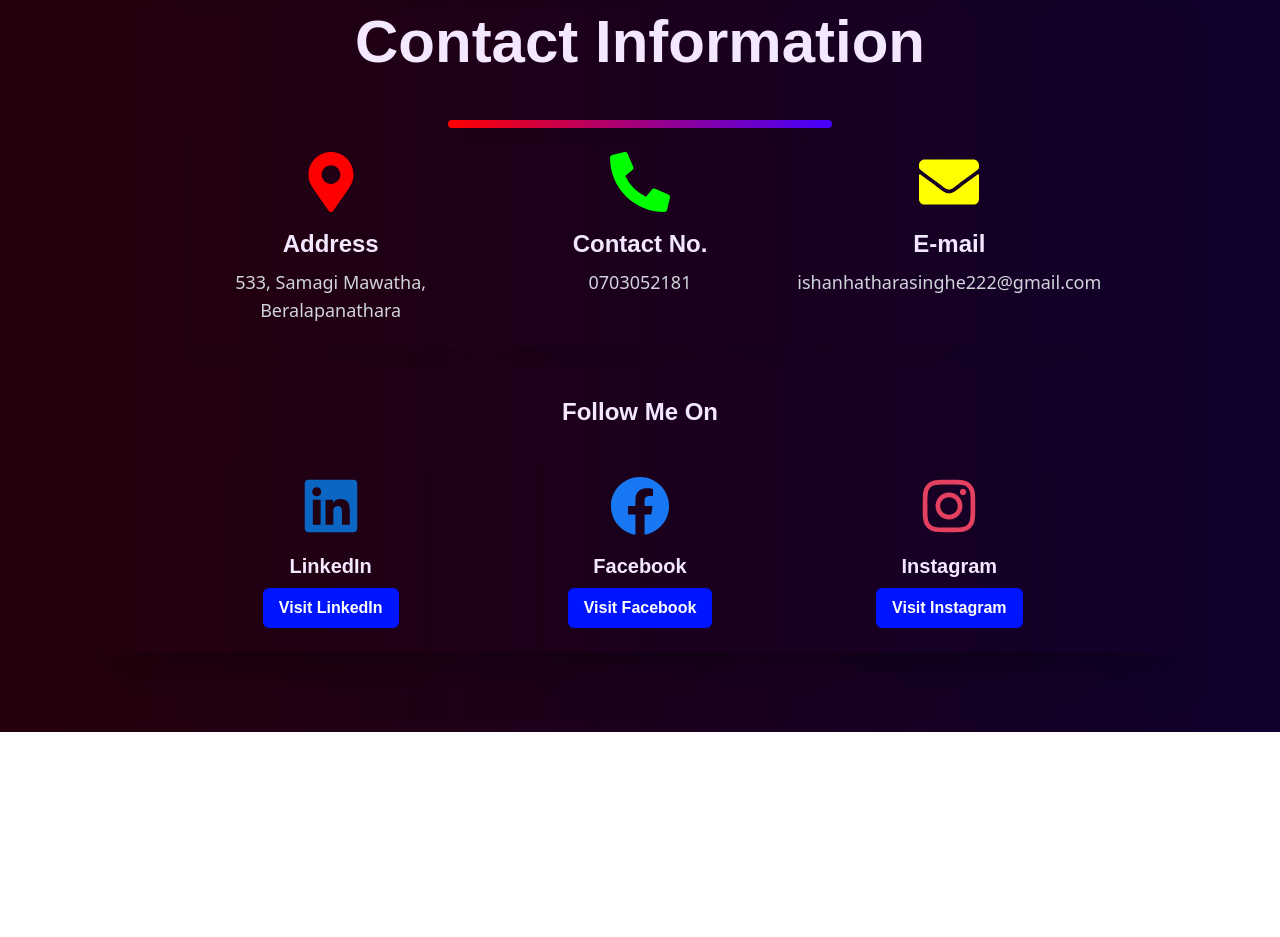
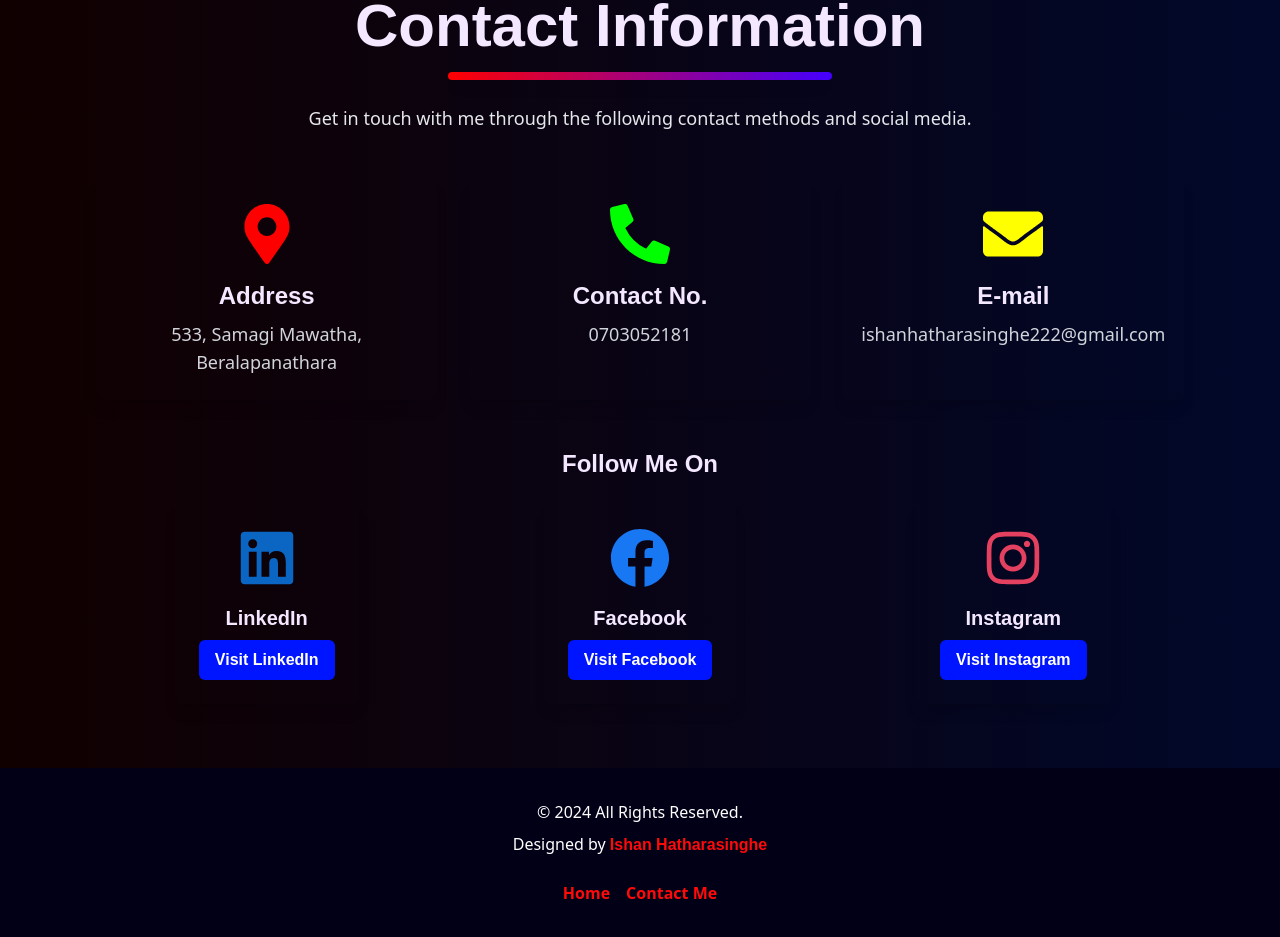
Before and after one commit to ishanHatharasinghe/portfolio_web, a React (Vite) app: page / in a window 1280 px wide. Shown: the part 5220-6157 px from the top of the page. Before the commit the page ends 5952 px from the top, so only its background shows below. Built offline with nearby package versions, Linux system fonts and the light colour scheme.

Commit message:
Updated Vite app with new changes

```diff
--- a/src/App.jsx
+++ b/src/App.jsx
@@ -5,6 +5,7 @@ import Home from "./components/Home";
 import ProjectsData from "./components/ProjectsData";
 import SkillsData from "./components/SkillsData";
 import Contact from "./components/Contact";
+import Copyright from "./components/Copyright";
 import WorkExperience from "./components/WorkExperience";
 import "aos/dist/aos.css";
 import AOS from "aos";
@@ -60,6 +61,8 @@ function App() {
         {/* Changed ID to match */}
         <Contact />
       </section>
+
+      <Copyright />
     </>
   );
 }
--- a/src/components/Contact.jsx
+++ b/src/components/Contact.jsx
@@ -21,16 +21,18 @@ const Contact = () => {
   return (
     <section
       id="contact"
-      className="text-white py-16 px-6 sm:px-8 lg:px-16 xl:px-24 relative overflow-hidden min-h-screen flex items-center justify-center"
+      className="text-white py-16 px-6 sm:px-8 lg:px-16 xl:px-24 relative overflow-hidden"
     >
-      <div className="container mx-auto max-w-screen-xl px-8 sm:px-12 lg:px-16 xl:px-24 rounded-xl shadow-2xl bg-opacity-10">
-        {/* Header Section */}
-        <div className="text-center mb-12">
+      <div className="container mx-auto text-center mb-12">
         <h2 className="hover:scale-110 font-poppins text-4xl sm:text-6xl font-bold mb-4 text-[#f3e8ff]">
           Contact Information
         </h2>
+        <div className="mb-12 h-2 w-80 sm:w-96 lg:w-120 bg-gradient-to-r from-[#FF0000FF] to-[#4400FFFF] rounded-md shadow-lg mx-auto mb-6"></div>
+        <p className="text-sm sm:text-base lg:text-lg text-[#e5e7eb] leading-relaxed mb-6 hover:text-[#E6FF82FF] transition-all duration-100 transform hover:scale-105 font-poppins">
+          Get in touch with me through the following contact methods and social
+          media.
+        </p>
       </div>
-        <div className="flex justify-center items-center h-2 w-80 sm:w-96 lg:w-120 bg-gradient-to-r from-[#FF0000FF] to-[#4400FFFF] rounded-md shadow-lg mx-auto"></div>
 
       {/* Contact Info Section */}
       <div className="grid grid-cols-1 md:grid-cols-2 lg:grid-cols-3 gap-8">
@@ -87,9 +89,7 @@ const Contact = () => {
             data-aos-delay="600"
           >
             <FaLinkedin className="text-6xl text-[#0A66C2] mb-4 transform transition-transform duration-300 ease-in-out hover:scale-125" />
-              <h3 className="text-xl font-bold text-[#f3e8ff] mb-2">
-                LinkedIn
-              </h3>
+            <h3 className="text-xl font-bold text-[#f3e8ff] mb-2">LinkedIn</h3>
             <a
               href="https://www.linkedin.com/in/ishan-nilaksha-686461308/"
               target="_blank"
@@ -107,9 +107,7 @@ const Contact = () => {
             data-aos-delay="800"
           >
             <FaFacebook className="text-6xl text-[#1877F2] mb-4 transform transition-transform duration-300 ease-in-out hover:scale-125" />
-              <h3 className="text-xl font-bold text-[#f3e8ff] mb-2">
-                Facebook
-              </h3>
+            <h3 className="text-xl font-bold text-[#f3e8ff] mb-2">Facebook</h3>
             <a
               href="https://www.facebook.com/share/1QPksjDfsK/?mibextid=qi2Omg"
               target="_blank"
@@ -127,9 +125,7 @@ const Contact = () => {
             data-aos-delay="1000"
           >
             <FaInstagram className="text-6xl text-[#E4405F] mb-4 transform transition-transform duration-300 ease-in-out hover:scale-125" />
-              <h3 className="text-xl font-bold text-[#f3e8ff] mb-2">
-                Instagram
-              </h3>
+            <h3 className="text-xl font-bold text-[#f3e8ff] mb-2">Instagram</h3>
             <a
               href="https://www.instagram.com/.i_s_h_a_n._?igsh=MWd6bG9rN3VyZW83cQ=="
               target="_blank"
@@ -141,7 +137,6 @@ const Contact = () => {
           </div>
         </div>
       </div>
-      </div>
     </section>
   );
 };
--- /dev/null
+++ b/src/components/Copyright.jsx
@@ -0,0 +1,57 @@
+import PropTypes from "prop-types";
+
+const Copyright = ({ designerName, contactHref, homeHref }) => {
+  const currentYear = new Date().getFullYear();
+
+  return (
+    <section
+      id="copyright"
+      className="bg-gradient-to-r from-[#010017] to-[#010017] text-white py-8 px-6 sm:px-8 lg:px-16 xl:px-24 relative overflow-hidden"
+    >
+      <div className="container mx-auto text-center">
+        <p className="text-sm sm:text-base mb-2">
+          &copy; {currentYear} All Rights Reserved.
+        </p>
+        <p className="text-sm sm:text-base">
+          Designed by{" "}
+          <span className="text-[#ff0a0a] hover:text-[#ffffff] font-bold">
+            {designerName}
+          </span>
+        </p>
+        <div className="mt-6">
+          <a
+            href={homeHref}
+            className="text-[#ff0a0a] hover:text-[#ffffff] font-semibold transition duration-300"
+            aria-label="home"
+          >
+            Home
+          </a>
+
+          <a
+            href={contactHref}
+            className="text-[#ff0a0a] hover:text-[#ffffff] font-semibold transition duration-300 ml-4"
+            aria-label="Contact Me"
+          >
+            Contact Me
+          </a>
+        </div>
+      </div>
+    </section>
+  );
+};
+
+// Default Props
+Copyright.defaultProps = {
+  designerName: "Ishan Hatharasinghe",
+  contactHref: "#contact",
+  homeHref: "#home"
+};
+
+// Prop Types
+Copyright.propTypes = {
+  designerName: PropTypes.string,
+  contactHref: PropTypes.string,
+  homeHref: PropTypes.string // Added missing prop type validation
+};
+
+export default Copyright;
--- a/src/index.css
+++ b/src/index.css
@@ -52,7 +52,7 @@ body {
   margin: 0;
   padding: 0;
   min-height: 100vh;
-  background: linear-gradient(to right, #26000bff, #10002dff);
+  background: linear-gradient(to right, #110000ff, #01082aff);
 }
 
 html {
```
Lines whose indentation alone changed are shown as unchanged.
